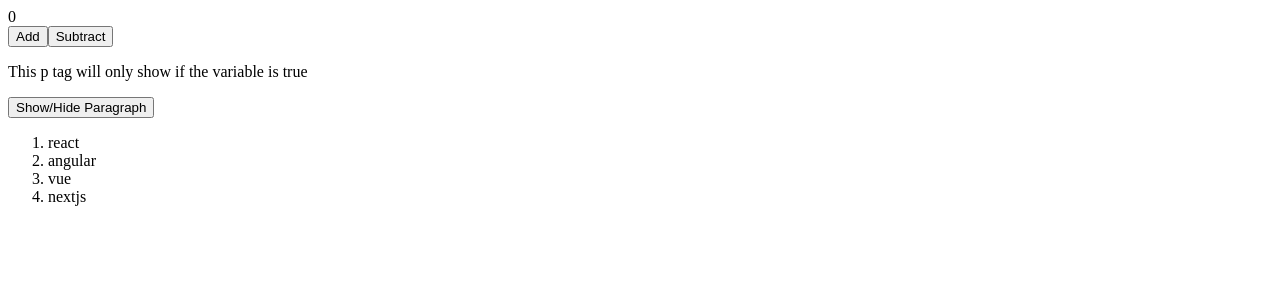
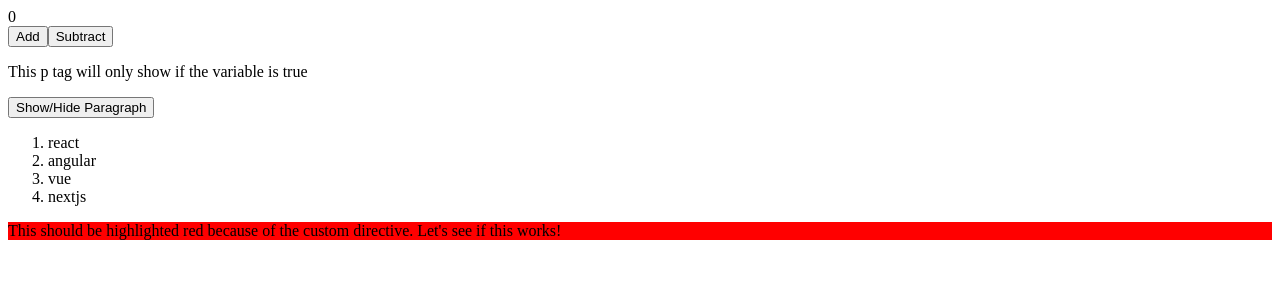
Before and after one commit to Elee-Lawleit/angular-testing, an Angular app: page / in a window 1280 px wide. Shown: the top 300 px of the page. Built offline with nearby package versions, Linux system fonts and the light colour scheme.

Commit message:
add a custom directive to highlight text

```diff
--- a/src/app/app.component.html
+++ b/src/app/app.component.html
@@ -13,4 +13,6 @@
     <li *ngFor="let framework of frameworks">{{framework}}</li>
   </ol>
 
+  <p customHighlightDirective>This should be highlighted red because of the custom directive. Let's see if this works!</p>
+
 </div>
--- /dev/null
+++ b/src/app/directives/custom-highilght-directive.directive.ts
@@ -0,0 +1,15 @@
+import { Directive, ElementRef, inject } from "@angular/core";
+
+@Directive({
+  selector: "[customHighlightDirective]"
+})
+
+export class CustomHighlightDirective{
+
+  private element = inject(ElementRef)
+
+  constructor(){
+    this.element.nativeElement.style.backgroundColor = 'red'
+  }
+
+}
```
Also changed, not shown: src/app/app.component.ts (+7 -7 lines), src/app/modules/directive-module.module.ts (added, +7 -0 lines).
